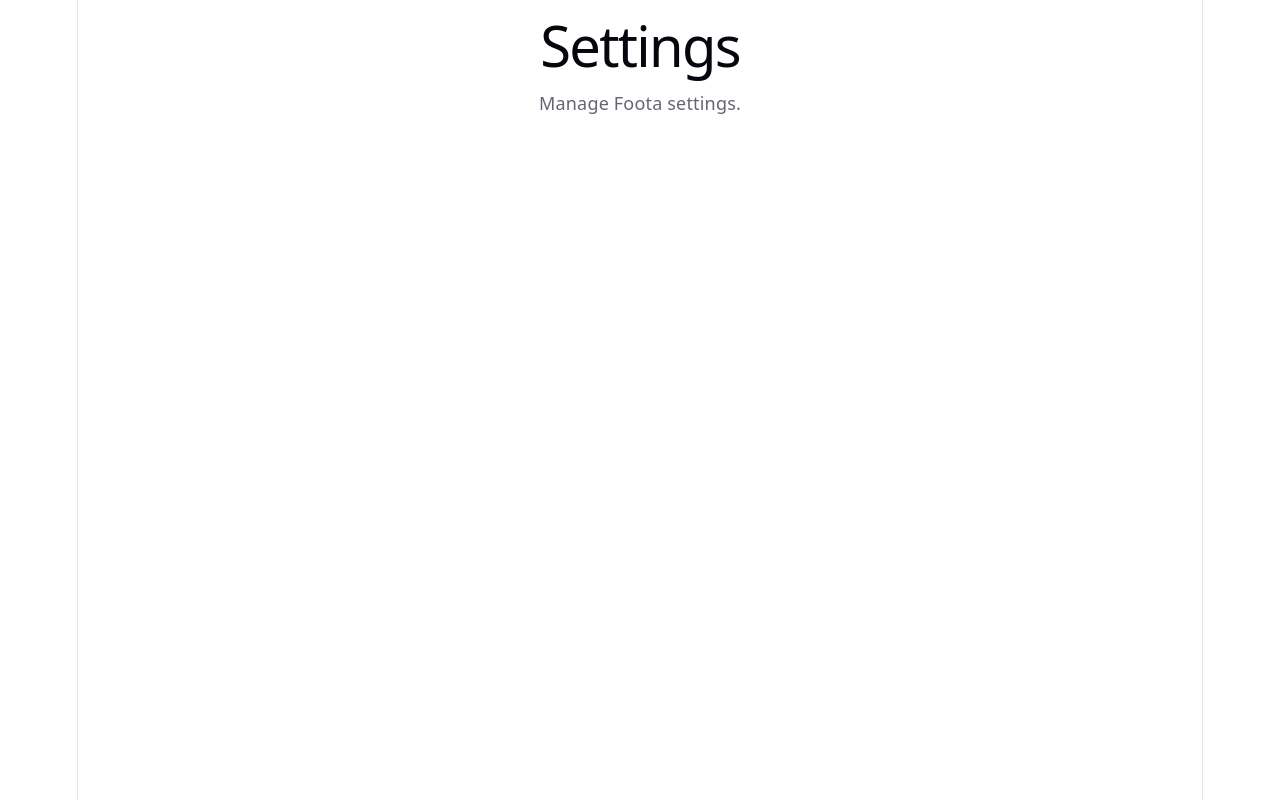
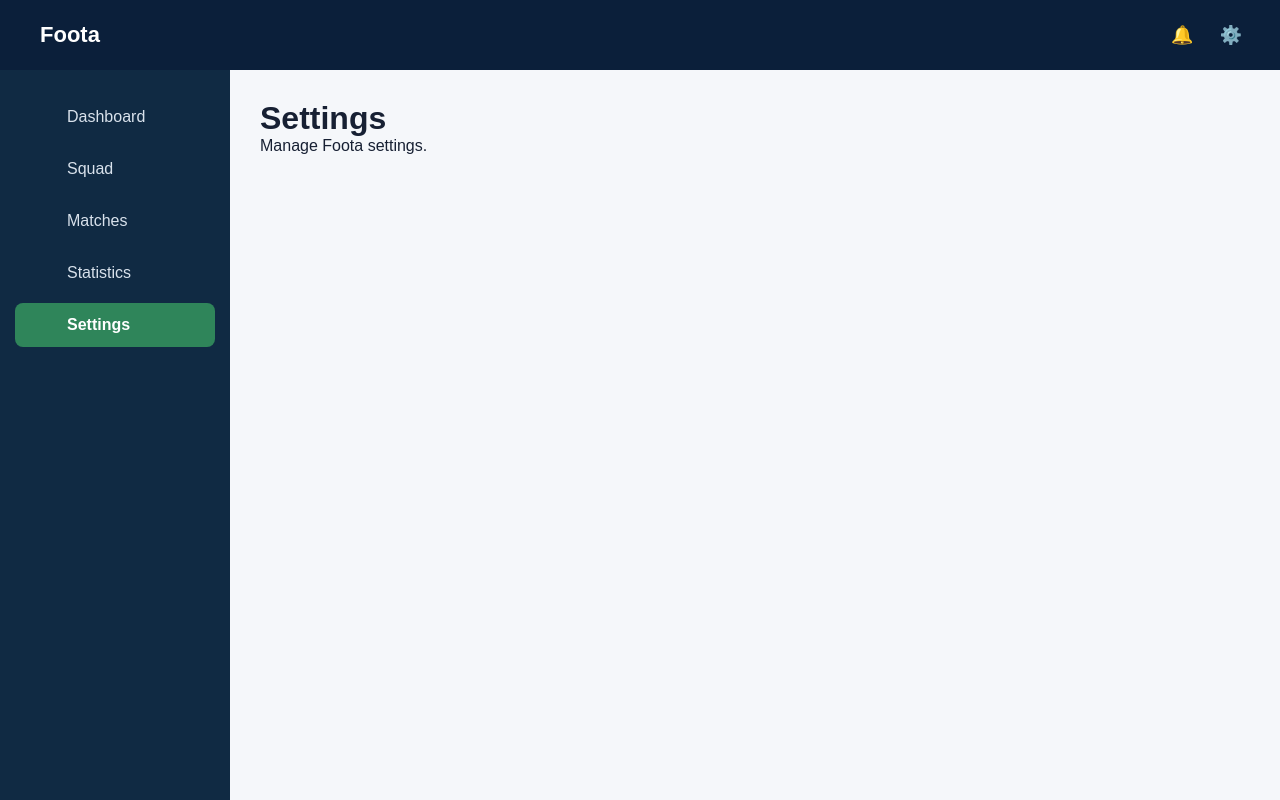
Before and after one commit to kizzytech2026/Foota, a React (Vite) app: page /settings in a window 1280 px wide. Built offline with nearby package versions, Linux system fonts and the light colour scheme.

Commit message:
added aplication layout and navigation

```diff
--- a/src/App.jsx
+++ b/src/App.jsx
@@ -4,10 +4,12 @@
 import Matches from "./pages/Matches";
 import Statistics from "./pages/Statistics";
 import Settings from "./pages/Settings";
+import Layout from "./components/Layout";
 
 function App() {
   return(
     <BrowserRouter>
+    <Layout>
     <Routes>
       <Route path="/" element={<Dashboard />} />
       <Route path="/squad" element={<Squad />} />
@@ -15,6 +17,7 @@
       <Route path="/statistics" element={<Statistics />} />
       <Route path="/settings" element={<Settings />} />
     </Routes>
+    </Layout>
     </BrowserRouter>
   );
 }
--- /dev/null
+++ b/src/components/Layout.jsx
@@ -0,0 +1,19 @@
+import Navbar from "./Navbar";
+import Sidebar from "./Sidebar";
+
+function Layout({ children }) {
+    return (
+        <div className="app">
+            <Navbar />
+            <div className="app-body">
+                <Sidebar />
+
+                <main className="main-content">
+                    {children}
+                </main>
+            </div>
+        </div>
+    );
+}
+
+export default Layout;
--- /dev/null
+++ b/src/components/Navbar.jsx
@@ -0,0 +1,17 @@
+function Navbar() {
+    return(
+        <header className="navbar">
+            <div className="navbar-brand">
+                <span className="logo"></span>
+                <span>Foota</span>
+            </div>
+
+            <div className="navbar-actions">
+                <button className="icon-button" ariel-label="Notifications">🔔</button>
+                <button className="icon-button" ariel-label="Settings">⚙️</button>
+            </div>
+        </header>
+    );
+}
+
+export default Navbar;
--- /dev/null
+++ b/src/components/Sidebar.jsx
@@ -0,0 +1,47 @@
+import { NavLink } from "react-router-dom";
+
+function Sidebar() {
+    const navigation = [
+        {
+            name:"Dashboard",
+            path:"/",
+        },
+        {
+            name:"Squad",
+            path:"/squad",
+        },
+        {
+            name:"Matches",
+            path:"/matches",
+        },
+        {
+            name:"Statistics",
+            path:"/statistics",
+        },
+        {
+            name:"Settings",
+            path:"/settings",
+        },
+    ];
+return(
+    <aside className="sidebar">
+        <nav>
+            {navigation.map((item) => (
+                <NavLink
+                    key={item.path}
+                    to={item.path}
+                    className={({ isActive }) =>
+                    isActive ? "nav-link active" : "nav-link"
+                    }>
+                        <span className="nav-icon">{item.icon}</span>
+                        <span>{item.name}</span>
+                    </NavLink>
+
+            ))}
+        </nav>
+    </aside>
+);
+
+}
+
+export default Sidebar;
--- a/src/index.css
+++ b/src/index.css
@@ -1,111 +1,98 @@
-:root {
-  --text: #6b6375;
-  --text-h: #08060d;
-  --bg: #fff;
-  --border: #e5e4e7;
-  --code-bg: #f4f3ec;
-  --accent: #aa3bff;
-  --accent-bg: rgba(170, 59, 255, 0.1);
-  --accent-border: rgba(170, 59, 255, 0.5);
-  --social-bg: rgba(244, 243, 236, 0.5);
-  --shadow:
-    rgba(0, 0, 0, 0.1) 0 10px 15px -3px, rgba(0, 0, 0, 0.05) 0 4px 6px -2px;
-
-  --sans: system-ui, 'Segoe UI', Roboto, sans-serif;
-  --heading: system-ui, 'Segoe UI', Roboto, sans-serif;
-  --mono: ui-monospace, Consolas, monospace;
-
-  font: 18px/145% var(--sans);
-  letter-spacing: 0.18px;
-  color-scheme: light dark;
-  color: var(--text);
-  background: var(--bg);
-  font-synthesis: none;
-  text-rendering: optimizeLegibility;
-  -webkit-font-smoothing: antialiased;
-  -moz-osx-font-smoothing: grayscale;
-
-  @media (max-width: 1024px) {
-    font-size: 16px;
-  }
-}
-
-@media (prefers-color-scheme: dark) {
-  :root {
-    --text: #9ca3af;
-    --text-h: #f3f4f6;
-    --bg: #16171d;
-    --border: #2e303a;
-    --code-bg: #1f2028;
-    --accent: #c084fc;
-    --accent-bg: rgba(192, 132, 252, 0.15);
-    --accent-border: rgba(192, 132, 252, 0.5);
-    --social-bg: rgba(47, 48, 58, 0.5);
-    --shadow:
-      rgba(0, 0, 0, 0.4) 0 10px 15px -3px, rgba(0, 0, 0, 0.25) 0 4px 6px -2px;
-  }
-
-  #social .button-icon {
-    filter: invert(1) brightness(2);
-  }
+* {
+  margin: 0;
+  padding: 0;
+  box-sizing: border-box;
 }
 
 body {
-  margin: 0;
+  font-family: Arial, sans-serif;
+  background: #f5f7fa;
+  color: #172033;
 }
 
-#root {
-  width: 1126px;
-  max-width: 100%;
-  margin: 0 auto;
-  text-align: center;
-  border-inline: 1px solid var(--border);
-  min-height: 100svh;
+.app {
+  min-height: 100vh;
+}
+
+.navbar {
+  height: 70px;
+  background: #0b1f3a;
+  color: white;
+  display: flex;
+  align-items: center;
+  justify-content: space-between;
+  padding: 0 30px;
+}
+
+.navbar-brand {
+  display: flex;
+  align-items: center;
+  gap: 10px;
+  font-size: 22px;
+  font-weight: 700;
+}
+
+.logo {
+  font-size: 28px;
+}
+
+.navbar-actions {
+  display: flex;
+  gap: 10px;
+}
+
+.icon-button {
+  border: none;
+  background: transparent;
+  color: white;
+  font-size: 18px;
+  cursor: pointer;
+  padding: 8px;
+}
+
+.app-body {
+  display: flex;
+  min-height: calc(100vh - 70px);
+}
+
+.sidebar {
+  width: 230px;
+  background: #102a43;
+  padding: 25px 15px;
+}
+
+.sidebar nav {
   display: flex;
   flex-direction: column;
-  box-sizing: border-box;
+  gap: 8px;
 }
 
-h1,
-h2 {
-  font-family: var(--heading);
-  font-weight: 500;
-  color: var(--text-h);
+.nav-link {
+  text-decoration: none;
+  color: #d9e2ec;
+  padding: 13px 15px;
+  border-radius: 8px;
+  display: flex;
+  align-items: center;
+  gap: 12px;
+  transition: 0.2s;
 }
 
-h1 {
-  font-size: 56px;
-  letter-spacing: -1.68px;
-  margin: 32px 0;
-  @media (max-width: 1024px) {
-    font-size: 36px;
-    margin: 20px 0;
-  }
-}
-h2 {
-  font-size: 24px;
-  line-height: 118%;
-  letter-spacing: -0.24px;
-  margin: 0 0 8px;
-  @media (max-width: 1024px) {
-    font-size: 20px;
-  }
-}
-p {
-  margin: 0;
+.nav-link:hover {
+  background: #1c3d5a;
 }
 
-code,
-.counter {
-  font-family: var(--mono);
-  display: inline-flex;
-  border-radius: 4px;
-  color: var(--text-h);
+.nav-link.active {
+  background: #2f855a;
+  color: white;
+  font-weight: 600;
 }
 
-code {
-  font-size: 15px;
-  line-height: 135%;
-  padding: 4px 8px;
-  background: var(--code-bg);
+.nav-icon {
+  width: 25px;
 }
+
+.main-content {
+  flex: 1;
+  padding: 30px;
+}
```
